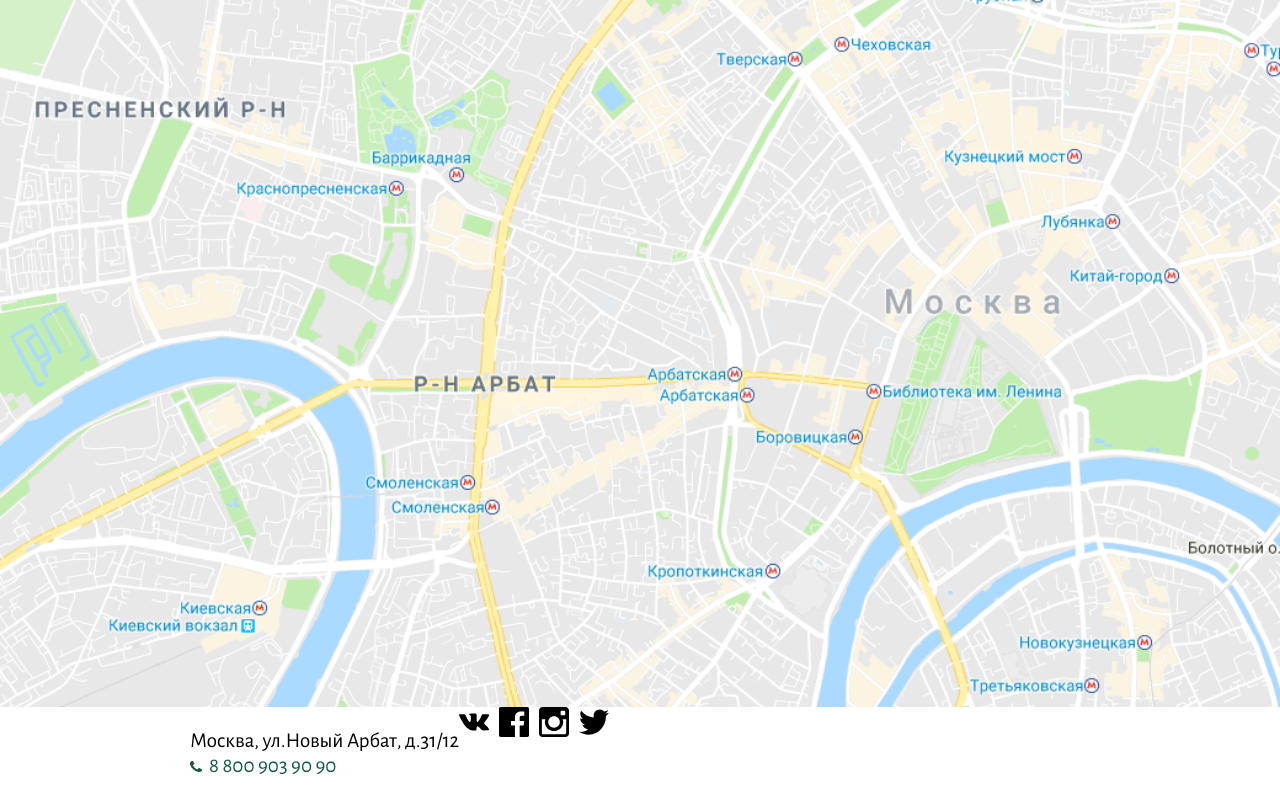
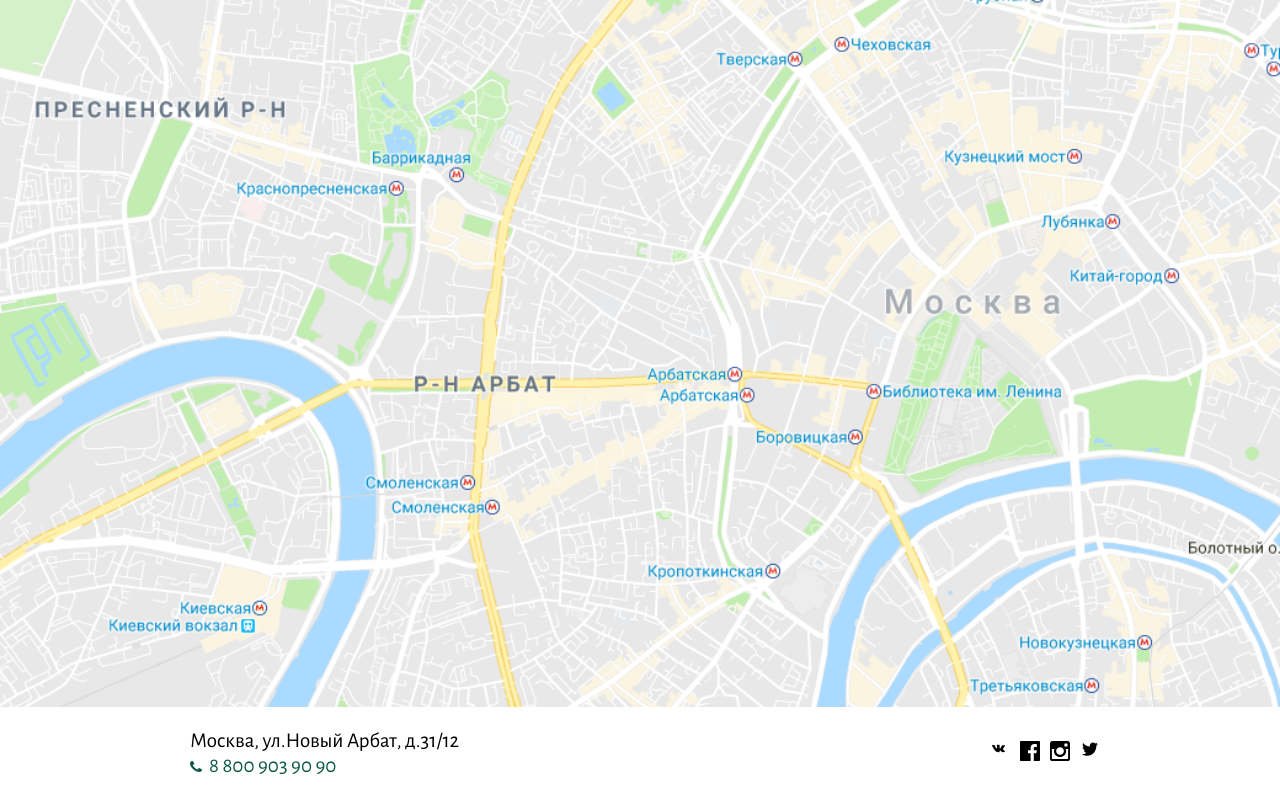
Before and after one commit to artmrsvch/lending-CHOCCO, a plain HTML site: page index.html in a window 1280 px wide. Shown: the part 4800-5600 px from the top of the page. Drawn offline with Linux system fonts and the light colour scheme; files whose address does not match are found by name.

Commit message:
Павки по спрайтам

```diff
--- a/css/maps.scss
+++ b/css/maps.scss
@@ -13,7 +13,7 @@
 
 }
 .footer__container{
-    display: flex;
+    @include fsbc;
     height: auto;
 
 }
@@ -55,10 +55,26 @@
 .footer__item {
     margin-right: 10px;
 }
-.footer__item_vk {
-
+.icon-sprite {
+    color: #b2b2b2;
+    transition: 0.2s;
+    &:hover {
+        color: #000;
+    }
 }
-.icon-sprite {
-    width: 30px;
-    height: 30px;
+.icon-sprite_vk {
+    width: 23px;
+    height: 13px;
 }
+.icon-sprite_fb {
+    width: 20px;
+    height: 20px;
+}
+.icon-sprite_in {
+    width: 20px;
+    height: 20px;
+}
+.icon-sprite_tw {
+    width: 20px;
+    height: 16px;
+}
--- a/index.html
+++ b/index.html
@@ -351,22 +351,22 @@
                         </div>
                         <ul class="footer__social">
                             <li class="footer__item">
-                                <svg class="icon-sprite">
+                                <svg class="icon-sprite icon-sprite_vk">
                                     <use xlink:href="./icons/sprite.svg#vk"></use>
                                 </svg>
                             </li>
                             <li class="footer__item">
-                                <svg class="icon-sprite">
+                                <svg class="icon-sprite icon-sprite_fb">
                                     <use xlink:href="./icons/sprite.svg#fb"></use>
                                 </svg>
                             </li>
                             <li class="footer__item">
-                                <svg class="icon-sprite">
+                                <svg class="icon-sprite icon-sprite_in">
                                     <use xlink:href="./icons/sprite.svg#in"></use>
                                 </svg>
                             </li>
                             <li class="footer__item">
-                                <svg class="icon-sprite">
+                                <svg class="icon-sprite icon-sprite_tw">
                                     <use xlink:href="./icons/sprite.svg#tw"></use>
                                 </svg>
                             </li>
```
Also changed, not shown: main.css, 1 other file.
